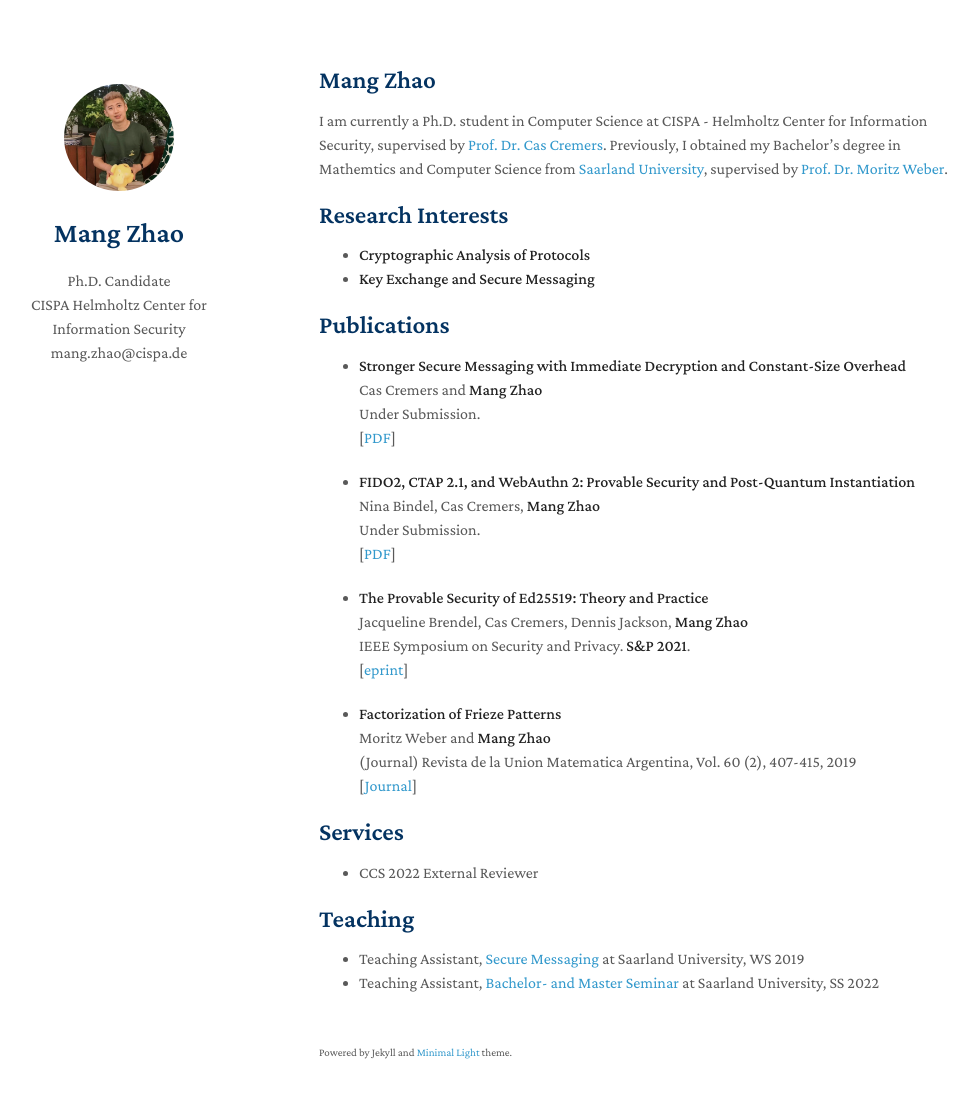
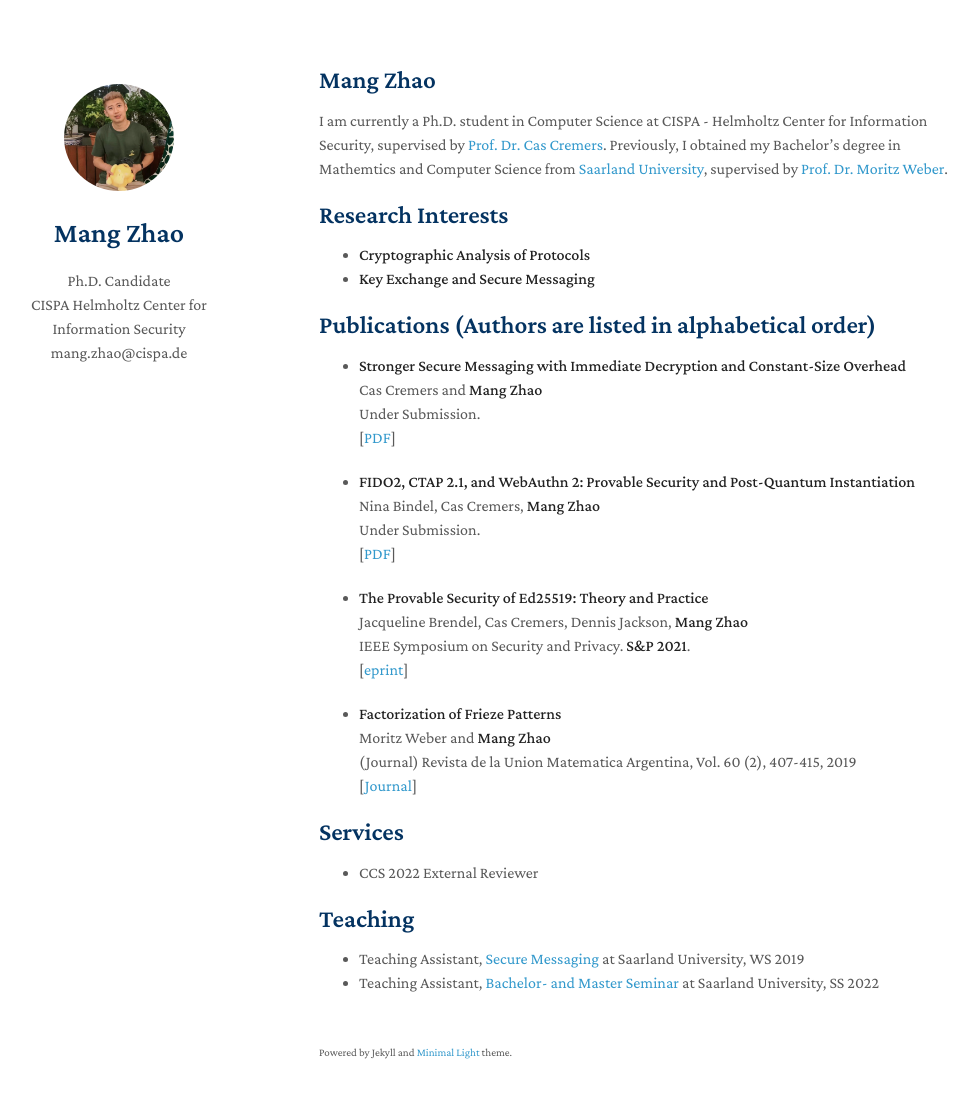
Before and after one commit to 422256579/myHomepage, a Jekyll site: the page built from index.md, in a window 1280 px wide and 1133 px high. Shown: the top 1098 px of the window, without its empty margins (151-1126 px from the left). Built offline with Jekyll 4.4.1, drawn with Linux system fonts in a browser that asks for light colours; nearby versions of some CDN libraries; a style sheet for code colours, icons or effects is not loaded; our own code applies the rules of GitHub Pages for plain Markdown files.

Commit message:
Update index.md

```diff
--- a/index.md
+++ b/index.md
@@ -12,7 +12,7 @@ I am currently a Ph.D. student in Computer Science at CISPA - Helmholtz Center f
 - **Cryptographic Analysis of Protocols**
 - **Key Exchange and Secure Messaging**
 
-## Publications
+## Publications (Authors are listed in alphabetical order)
 
 - **Stronger Secure Messaging with Immediate Decryption and Constant-Size Overhead**
   <br>
```
